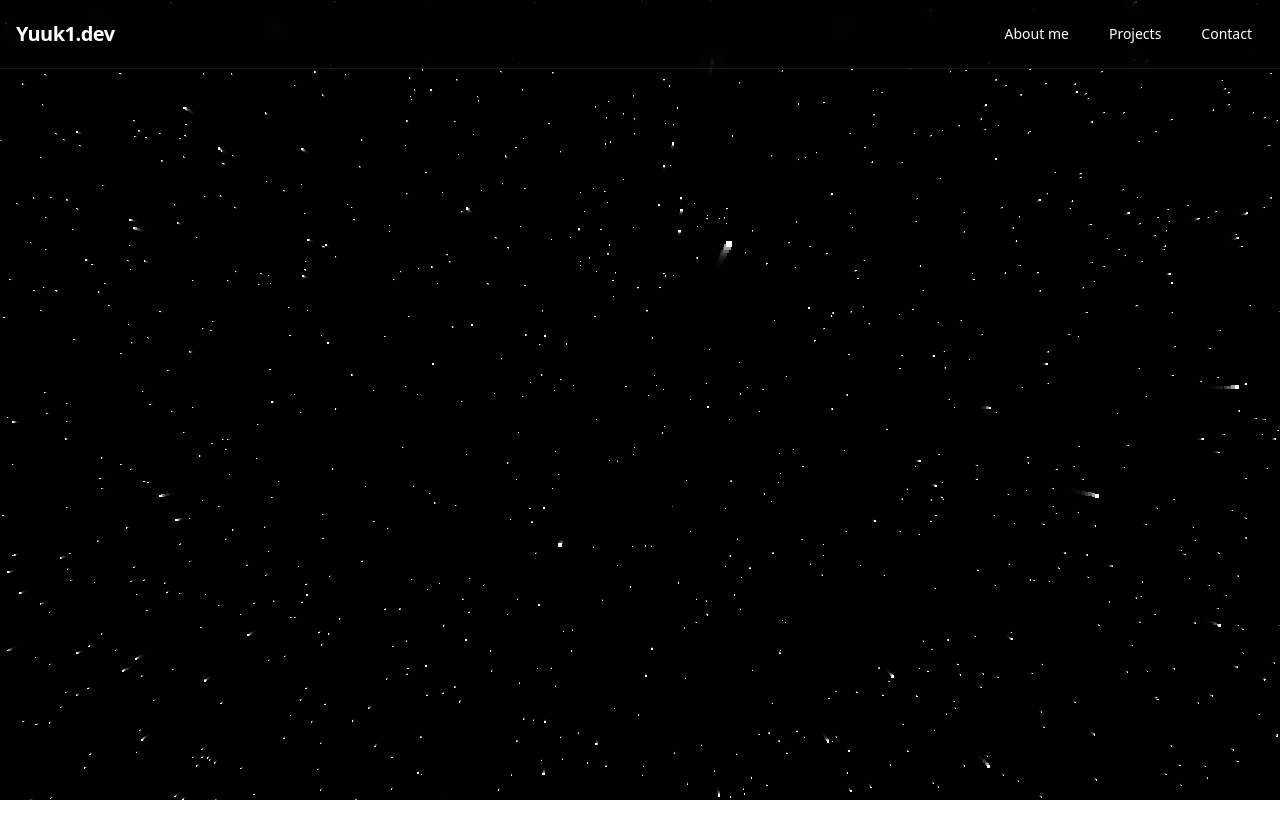
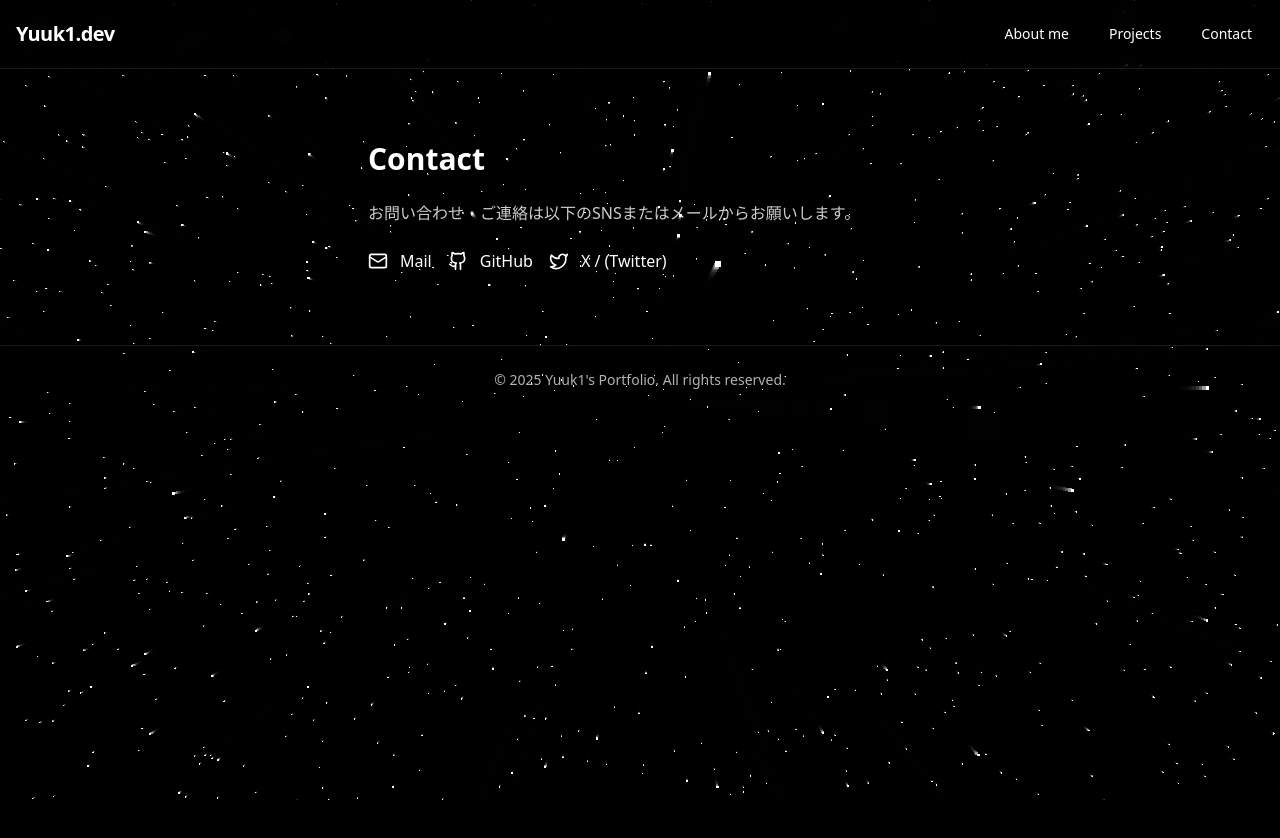
Before and after one commit to latttchc/my-portfolio, a Next.js app: page /contact in a window 1280 px wide. Before the commit this address had no page. Shown: the top 838 px of the page. After the commit the page ends 800 px from the top, so only its background shows below. Built offline with nearby package versions, Linux system fonts and the light colour scheme.

Commit message:
contactページの作成と内容の修正

```diff
--- a/app/about/page.tsx
+++ b/app/about/page.tsx
@@ -46,7 +46,7 @@ export default function AboutPage() {
                                 </p>
                                 <p>
                                     <strong>趣味：</strong>
-                                    ゲーム・美食探求🍚・筋トレ💪
+                                    ゲーム🎮・美食探求🍚・筋トレ💪
                                 </p>
                             </CardContent>
                         </div>
@@ -66,7 +66,7 @@ export default function AboutPage() {
                                 { name: "CSS", src: "https://cdn.jsdelivr.net/gh/devicons/devicon@latest/icons/css3/css3-original-wordmark.svg" },
                                 { name: "JavaScript", src: "https://cdn.jsdelivr.net/gh/devicons/devicon@latest/icons/javascript/javascript-original.svg" },
                                 { name: "TypeScript", src: "https://cdn.jsdelivr.net/gh/devicons/devicon@latest/icons/typescript/typescript-original.svg" },
-                                { name: "Python", src: "https://cdn.jsdelivr.net/gh/devicons/devicon@latest/icons/javascript/javascript-original.svg" },
+                                { name: "Python", src: "https://cdn.jsdelivr.net/gh/devicons/devicon@latest/icons/python/python-original.svg" },
                                 { name: "Java", src: "https://cdn.jsdelivr.net/gh/devicons/devicon@latest/icons/java/java-original.svg" },
                                 {
                                     name: "C", src: "https://cdn.jsdelivr.net/gh/devicons/devicon@latest/icons/c/c-original.svg"
--- /dev/null
+++ b/app/contact/page.tsx
@@ -0,0 +1,35 @@
+// app/contact/page.tsx
+
+"use client";
+
+import { Mail, Github, Twitter } from "lucide-react";
+import ContactItem from "@/components/ContactItem";
+
+export default function ContactPage() {
+    return (
+        <div className="max-w-xl mx-auto px-4 py-10 space-y-6 text-white">
+            <h1 className="text-3xl font-bold">Contact</h1>
+            <p className="text-white/80">
+                お問い合わせ・ご連絡は以下のSNSまたはメールからお願いします。
+            </p>
+
+            <div className="flex flex-row items-center mx-auto gap-4 mt-6">
+                <ContactItem
+                    icon={<Mail className="w-5 h-5" />}
+                    label="Mail"
+                    href="mailto:iam.yuk2882@gmail.com"
+                />
+                <ContactItem
+                    icon={<Github className="w-5 h-5" />}
+                    label="GitHub"
+                    href="https://github.com/latttchc"
+                />
+                <ContactItem
+                    icon={<Twitter className="w-5 h-5" />}
+                    label="X / (Twitter)"
+                    href="https://x.com/elif_lattt"
+                />
+            </div>
+        </div>
+    );
+}
--- a/app/layout.tsx
+++ b/app/layout.tsx
@@ -31,7 +31,7 @@ export default function RootLayout({ children }: { children: React.ReactNode })
           </nav>
         </header>
 
-        {/* 🔽 メインコンテンツ */}
+        {/* メインコンテンツ */}
         <main className="relative z-10 container mx-auto px-4 py-8">
           {children}
         </main>
--- a/app/page.tsx
+++ b/app/page.tsx
@@ -11,7 +11,7 @@ export default function Home() {
   const [showMessage, setShowMessage] = useState(false);
   const [typedText, setTypedText] = useState("");
 
-  const fullText = "ようこそ！僕の洗練されたポートフォリオへ! \n メニューバーからページを選んでください。";
+  const fullText = "ようこそ！僕の洗練されたポートフォリオへ! \n Menuからページを選んでください。";
 
   useEffect(() => {
     if (showMessage && typedText.length < fullText.length) {
--- a/app/projects/page.tsx
+++ b/app/projects/page.tsx
@@ -6,6 +6,22 @@ import { Card, CardHeader, CardTitle, CardContent, CardDescription } from "@/com
 import Image from "next/image";
 
 const projects = [
+    {
+        title: "マインドマップ",
+        description: "Viteを使ったマインドマップアプリ。React Flowを利用してノードを自由に配置。",
+        stack: ["TypeScript", "React", "Vite", "React Flow", "Tailwind CSS"],
+        github: "https://github.com/latttchc/orange-mindmap",
+        demo: "https://orange-mindmap.vercel.app/",
+        image: "/image/mindmap.png",
+    },
+    {
+        title: "簡単!!Todoアプリ",
+        description: "Supabaseを利用しReact + TypeScriptで作成したシンプルなTodoアプリ。タスクの追加・削除が可能。認証機能も実装。",
+        stack: ["Next.js", "React", "Supabase", " TypeScript", "Tailwind CSS"],
+        github: "https://github.com/latttchc/todo_list",
+        demo: "https://todo-list-welcome.vercel.app/",
+        image: "/image/todo-list.png",
+    },
     {
         title: "画像生成AI ✖️ モネ風プロジェクト",
         description: "モネの絵画データセットを用いたスタイル変換の研究。CycleGANやStyleGANで再現性を追求。",
@@ -76,16 +92,16 @@ export default function ProjectsPage() {
                                 <div className="mb-4">
                                     {project.image ? (
                                         <a
-                                            href={project.demo || project.github}
+                                            href={project.demo}
                                             target="_blank"
                                             rel="noopener noreferrer"
                                             className="block hover:opacity-90 transition"
                                         >
                                             <Image
                                                 src={project.image}
-                                                alt={project.title}
-                                                width={800}
-                                                height={400}
+                                                alt=""
+                                                width={600}
+                                                height={300}
                                                 className="rounded-md border border-white/10 object-cover"
                                             />
                                         </a>
@@ -110,6 +126,7 @@ export default function ProjectsPage() {
 
                                 {/* GitHubリンク */}
                                 <div className="mt-4">
+                                    {project.demo ? (
                                         <a
                                             href={project.github}
                                             target="_blank"
@@ -126,6 +143,21 @@ export default function ProjectsPage() {
                                             </svg>
                                             GitHub リポジトリ
                                         </a>
+
+                                    ) : (
+                                        <div className="flex items-center gap-1 text-sm font-medium text-gray-500">
+                                            <svg
+                                                xmlns="http://www.w3.org/2000/svg"
+                                                className="w-4 h-4"
+                                                fill="currentColor"
+                                                viewBox="0 0 24 24"
+                                            >
+                                                <path d="M12 .5C5.72.5.5 5.72.5 12c0 5.09 3.29 9.42 7.84 10.96.57.1.78-.25.78-.55v-2.04c-3.19.7-3.86-1.51-3.86-1.51-.52-1.33-1.28-1.68-1.28-1.68-1.04-.72.08-.71.08-.71 1.15.08 1.76 1.18 1.76 1.18 1.03 1.77 2.7 1.26 3.36.97.1-.75.4-1.26.73-1.55-2.55-.29-5.23-1.27-5.23-5.66 0-1.25.45-2.27 1.18-3.07-.12-.29-.51-1.45.11-3.01 0 0 .96-.31 3.14 1.18a10.87 10.87 0 0 1 2.86-.39c.97 0 1.95.13 2.86.39 2.17-1.49 3.13-1.18 3.13-1.18.63 1.56.24 2.72.12 3.01.74.8 1.18 1.82 1.18 3.07 0 4.4-2.69 5.36-5.25 5.65.41.35.78 1.04.78 2.1v3.12c0 .31.2.66.79.55C20.71 21.41 24 17.09 24 12c0-6.28-5.22-11.5-12-11.5Z" />
+                                            </svg>
+                                            <p>GitHubも非公開です🙇</p>
+                                        </div>
+
+                                    )}
                                 </div>
                             </CardContent>
                         </Card>
--- /dev/null
+++ b/components/ContactItem.tsx
@@ -0,0 +1,25 @@
+"use client";
+import Link from "next/link";
+
+
+export default function ContactItem({
+    icon,
+    label,
+    href,
+}: {
+    icon: React.ReactNode;
+    label: string;
+    href: string;
+}) {
+    return (
+        <Link
+            href={href}
+            target="_blank"
+            rel="noopener noreferrer"
+            className="flex items-center space-x-3 hover:text-blue-400 transition-colors"
+        >
+            {icon}
+            <span>{label}</span>
+        </Link>
+    );
+}
--- a/components/WavyText.tsx
+++ b/components/WavyText.tsx
@@ -14,7 +14,7 @@ export default function WavyText({ text }: { text: string }) {
                     transition={{
                         duration: 1.2,
                         repeat: Infinity,
-                        delay: i * 0.07, // ← 文字ごとにずらして波っぽく
+                        delay: i * 0.07, // 文字ごとにずらして波っぽく
                     }}
                 >
                     {char === " " ? "\u00A0" : char}
```
Also changed, not shown: public/image/mindmap.png (added), public/image/todo-list.png (added). Lines whose indentation alone changed are shown as unchanged.
